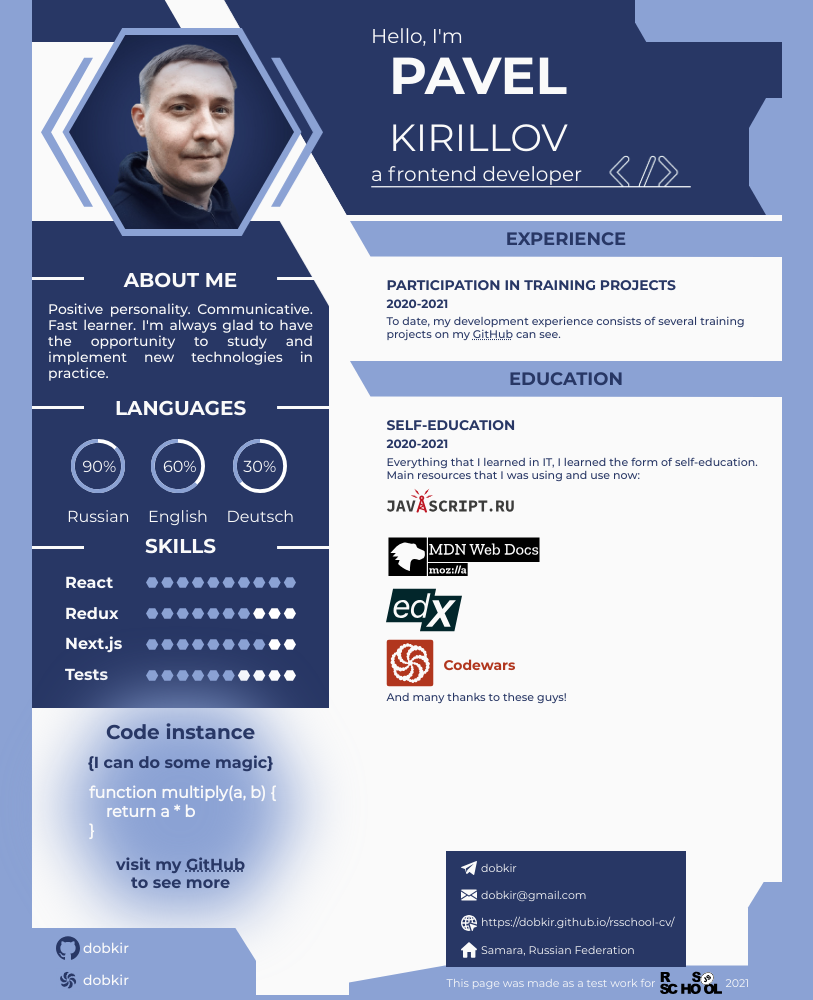
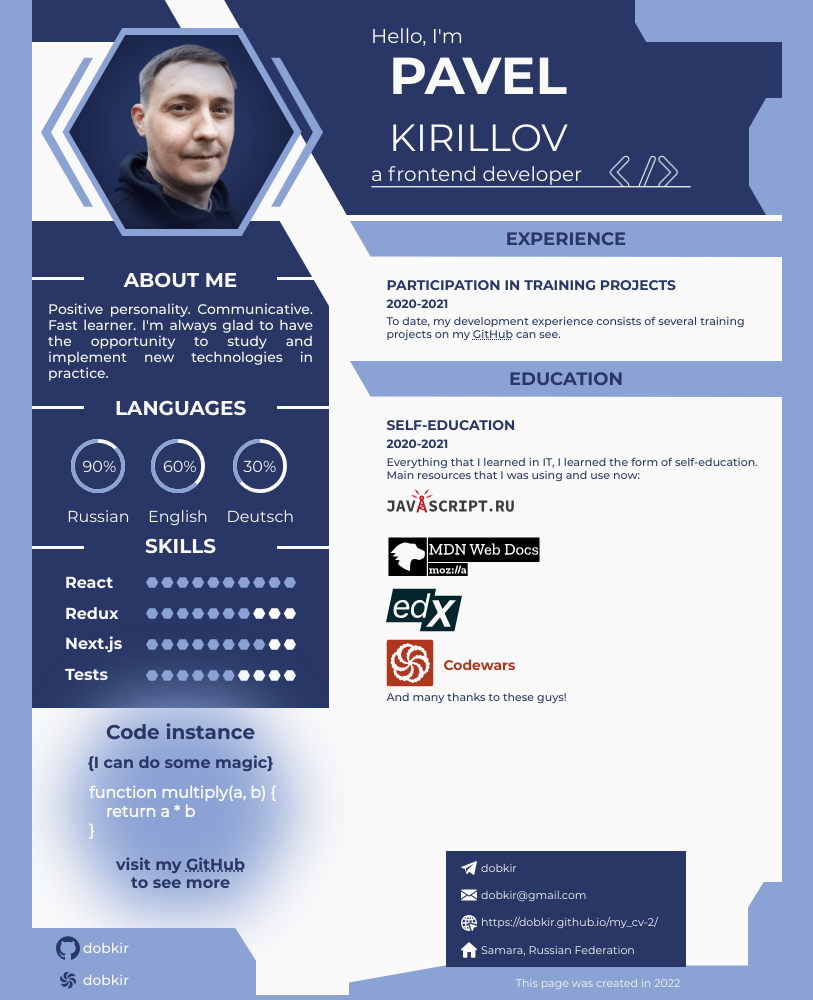
Before and after one commit to dobkir/my_cv-2, a plain HTML site: page index.html in a window 1280 px wide. Shown: the whole page, without its empty margins (233-1046 px from the left). Drawn offline with Linux system fonts and the light colour scheme.

```diff
--- a/index.html
+++ b/index.html
@@ -291,8 +291,8 @@
         <!-- Website -->
         <li class="contacts__item">
           <img class="contacts__item-icon" src="img/social_icons/web-light.svg" alt="icon: web" width="24" height="16">
-          <a href="https://dobkir.github.io/rsschool-cv/" target="_blank" title="My CV link">
-            https://dobkir.github.io/rsschool-cv/
+          <a href="https://dobkir.github.io/my_cv-2/" target="_blank" title="My CV link">
+            https://dobkir.github.io/my_cv-2/
           </a>
         </li>
         <!-- /.contacts__item -->
@@ -339,11 +339,8 @@
       <!-- /.footer__left-side -->
 
       <div class="footer__right-side">
-        <span>This page was made as a test work for</span>
-        <a href="https://rs.school/js/" target="_blank">
-          <img src="img/logos/rs_school_js.svg" alt="brand: RSSchool" width="70" height="23">
-        </a>
-        <time datetime="2022-01-03 22:00">2021</time>
+        <span>This page was created in&nbsp;</span>
+        <time datetime="2022-01-03 22:00">2022</time>
       </div>
       <!-- /.footer__right-side -->
 
```
Also changed, not shown: LICENSE.txt (added), img/My_CV_screenshoot.png (deleted), img/icons8-cv-48.png (added), img/my_cv-2_screenshoot.png (added), 1 other file.
